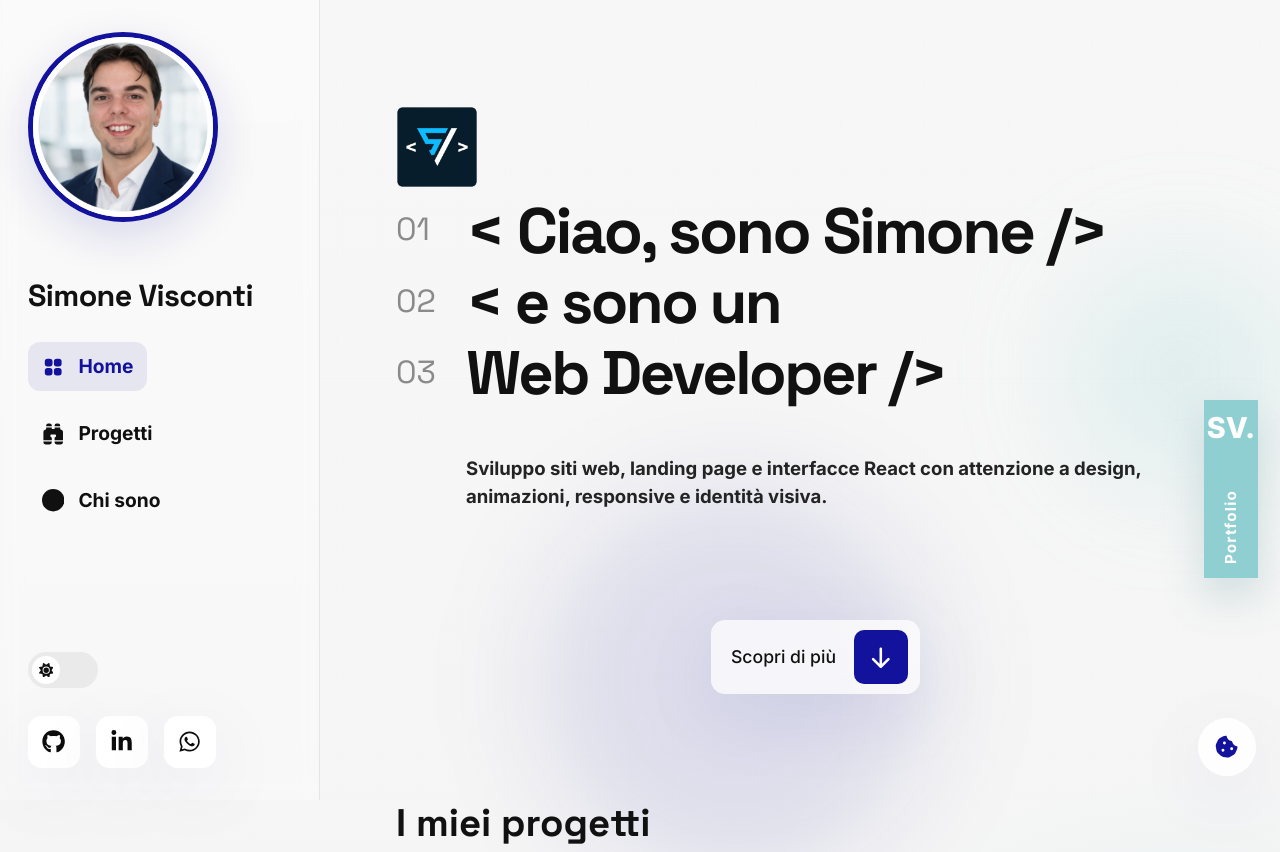
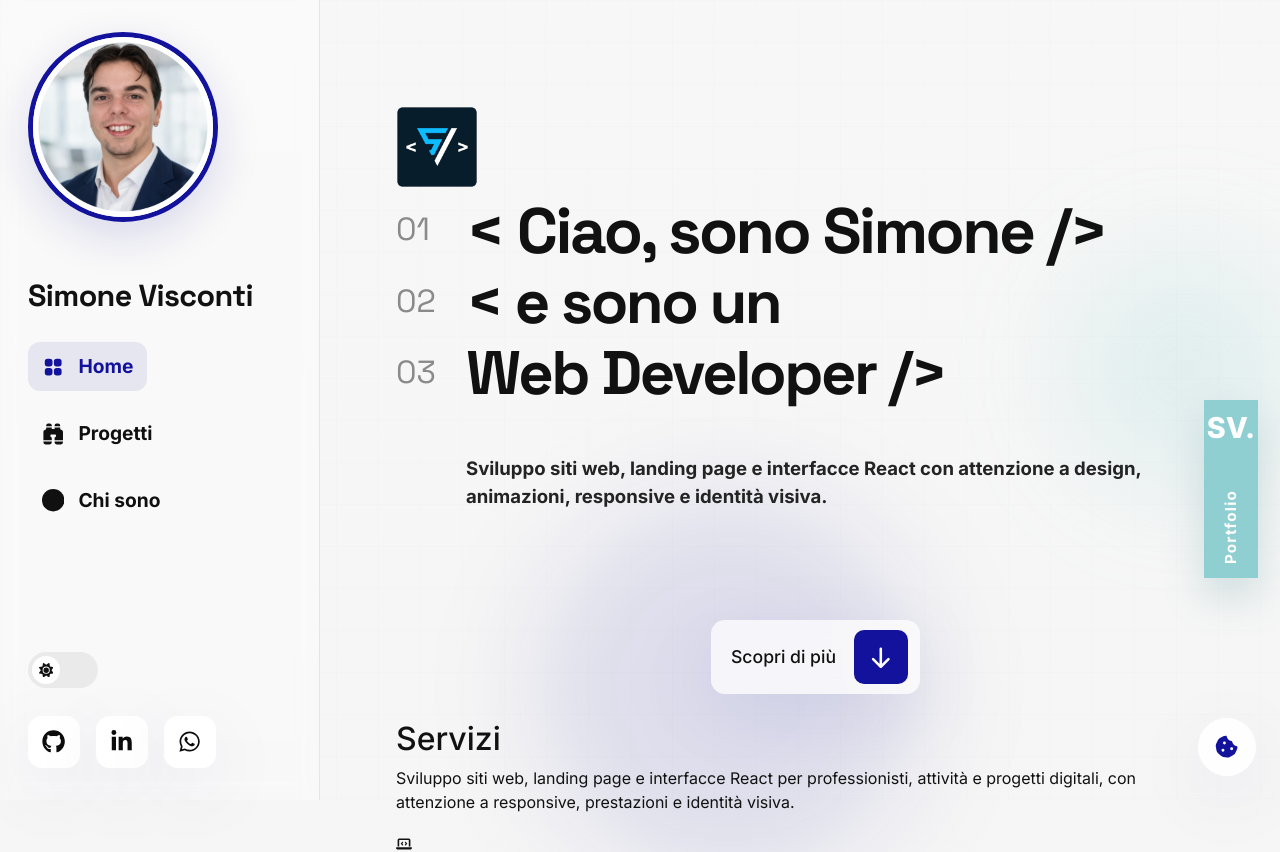
Before and after one commit to simonedantevisconti/sv-portfolio, a React (Vite) app: page / in a window 1280 px wide. Shown: the top 852 px of the page. Built offline with nearby package versions, Linux system fonts and the light colour scheme.

Commit message:
[UPD] integra servizi e contatti nella homepage

```diff
--- a/src/components/HeroSection.jsx
+++ b/src/components/HeroSection.jsx
@@ -1,6 +1,8 @@
 import { motion } from "framer-motion";
 import { HiArrowDown } from "react-icons/hi";
 import ProjectsSection from "./ProjectsSection";
+import ServicesSection from "./ServicesSection";
+import ContactSection from "./ContactSection";
 import AboutSection from "./AboutSection";
 import TypedText from "./TypedText";
 import { useContext } from "react";
@@ -73,8 +75,10 @@ const HeroSection = () => {
         </div>
       </div>
 
+      <ServicesSection />
       <ProjectsSection />
       <AboutSection />
+      <ContactSection />
     </section>
   );
 };
```
